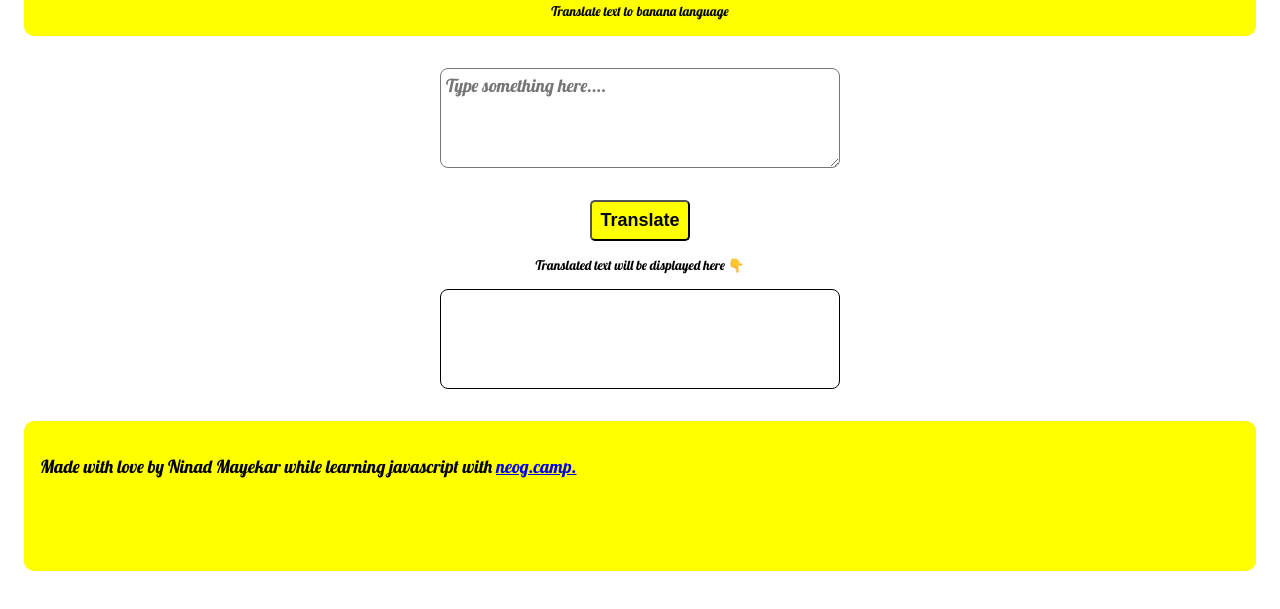
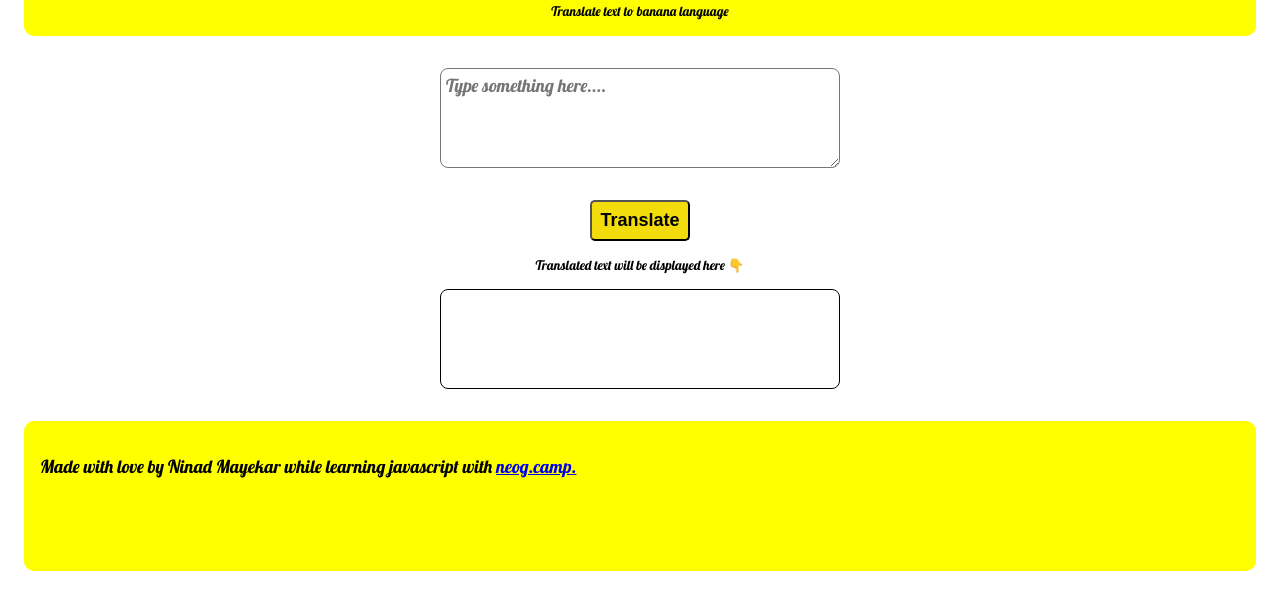
Before and after one commit to AwsmNinad25/neogcamp-translate-speech, a plain HTML site: page index.html in a window 1280 px wide. In both pictures the pointer is over the button "Translate". Shown: the part 115-724 px from the top of the page. Drawn offline with Linux system fonts and the light colour scheme.

Commit message:
added hover to button class in styles.css

```diff
--- a/css/styles.css
+++ b/css/styles.css
@@ -47,8 +47,11 @@ body {
     margin: 2vh;
     text-align: center;
     font-size: large;
+    cursor: pointer;
 }
-
+.translate-button:hover {
+    background-color: #f3dc0b;
+}
 .translate-area {
     border: 1px solid;
     height: 100px;
```
